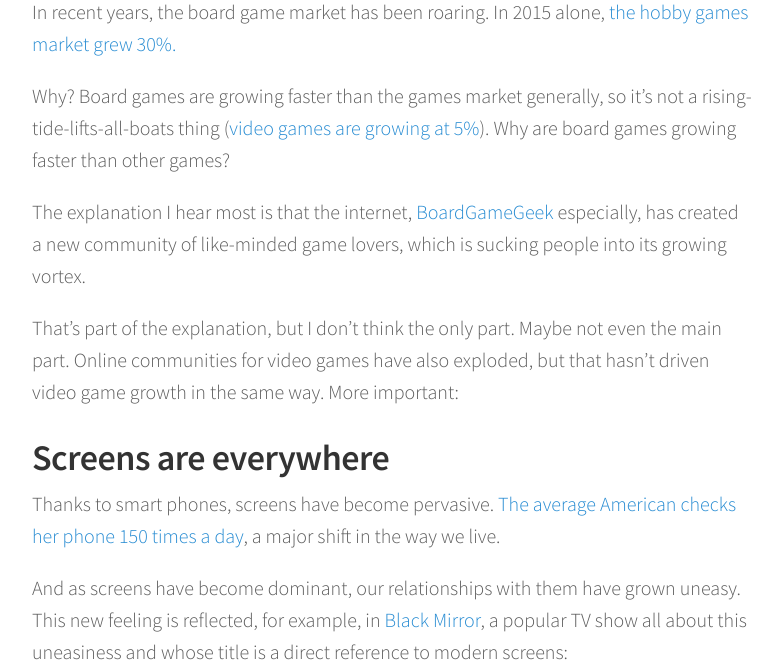
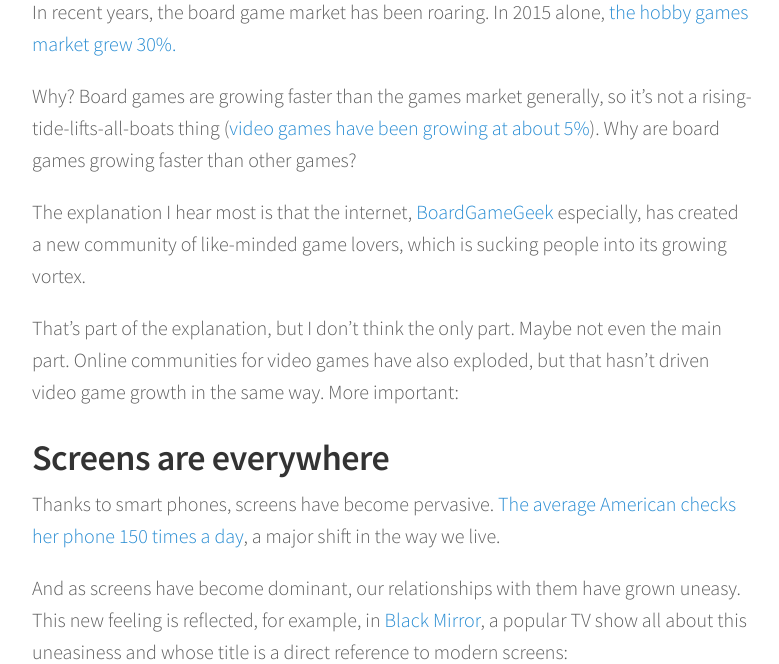
Before and after one commit to jbobrow/Move38-website, a Jekyll site: the page built from _posts/2016-09-23-smart-board-games-in-the-age-of-screens.markdown, in a window 1280 px wide and 900 px high, scrolled down 547 px, cut to the strip 145-809 px from the top of the window. Shown: the whole strip, without its empty margins (248-1027 px from the left). Built offline with Jekyll 4.4.1, drawn with Linux system fonts in a browser that asks for light colours; nearby versions of some CDN libraries; comment, search, counter and statistics services are not loaded.

Commit message:
Updated Smart Board Games In The Age Of Screens

```diff
--- a/_posts/2016-09-23-smart-board-games-in-the-age-of-screens.markdown
+++ b/_posts/2016-09-23-smart-board-games-in-the-age-of-screens.markdown
@@ -15,7 +15,7 @@ layout: post
 
 In recent years, the board game market has been roaring. In 2015 alone, [the hobby games market grew 30%.](http://icv2.com/articles/news/view/35150/hobby-games-market-nearly-1-2-billion)
 
-Why? Board games are growing faster than the games market generally, so it's not a rising-tide-lifts-all-boats thing ([video games are growing at 5%](https://newzoo.com/insights/articles/global-games-market-reaches-99-6-billion-2016-mobile-generating-37/)). Why are board games growing faster than other games?
+Why? Board games are growing faster than the games market generally, so it's not a rising-tide-lifts-all-boats thing ([video games have been growing at about 5%](https://newzoo.com/insights/articles/global-games-market-reaches-99-6-billion-2016-mobile-generating-37/)). Why are board games growing faster than other games?
 
 The explanation I hear most is that the internet, [BoardGameGeek](https://www.boardgamegeek.com/) especially, has created a new community of like-minded game lovers, which is sucking people into its growing vortex.
 
```
